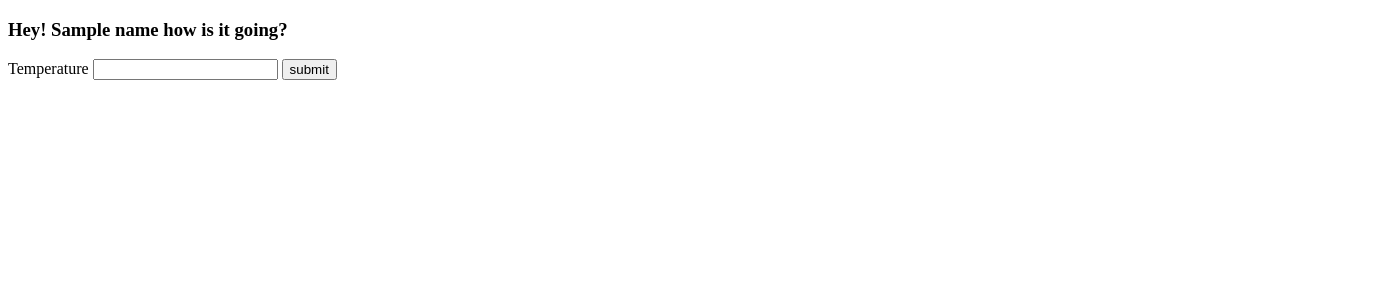
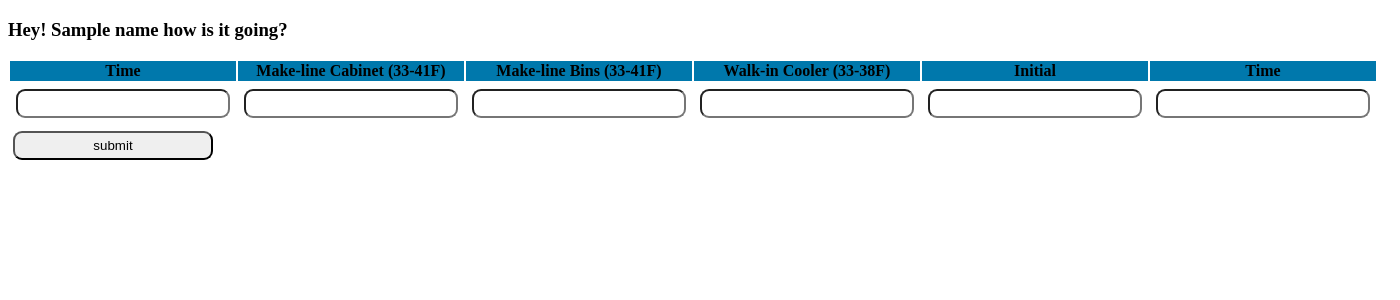
Before and after one commit to VikramAnkathi/TemperatureLogs, a FastAPI app: template app/templates/loginsuccessful.html in a window 1400 px wide. Shown: the top 300 px of the page. Run offline with FastAPI, Linux system fonts and the light colour scheme; the template is opened without the code that fills it: most values are stand-ins (such as "Sample title", 1, 10 or a date in 2020).

Commit message:
css edits

```diff
--- a/app/static/style.css
+++ b/app/static/style.css
@@ -43,3 +43,7 @@ input {
     border-bottom-right-radius: 9px;
     border-bottom-left-radius: 9px;
 }
+
+#tablehead {
+    background-color: #0078AC;
+}
--- a/app/templates/loginsuccessful.html
+++ b/app/templates/loginsuccessful.html
@@ -6,13 +6,41 @@
   <meta name="viewport" content="width=device-width,initial-scale=1" />
   <meta name="description" content="" />
   <link rel="icon" href="favicon.png">
+  <link rel="stylesheet" href="{{ url_for('static', path='style.css') }}">
 </head>
 <body>
     <h3>Hey! {{name}} how is it going?</h3>
     <div>
         <form action="/save/" method="POST">
-            <label for="Temperatue">Temperature</label>
-            <input type="number" step="0.01" name="num" id="num">
+            <table id="temptable">
+                <tr id="tablehead">
+                    <th>Time</th>
+                    <th>Make-line Cabinet (33-41F)</th>
+                    <th>Make-line Bins (33-41F)</th>
+                    <th>Walk-in Cooler (33-38F)</th>
+                    <th>Initial</th>
+                    <th>Time</th>
+                <tr>
+                    <td>
+                        <input type="number" name="time" id="time">
+                    </td>
+                    <td>
+                        <input type="number" name="cabinet" id="cabinet">
+                    </td>
+                    <td>
+                        <input type="number" name="cabinet" id="cabinet">
+                    </td>
+                    <td>
+                        <input type="number" name="cabinet" id="cabinet">
+                    </td>
+                    <td>
+                        <input type="number" name="cabinet" id="cabinet">
+                    </td>
+                    <td>
+                        <input type="number" name="cabinet" id="cabinet">
+                    </td>
+                </tr>
+        </table>
             <input type="submit" value="submit">
         </form>
     </div>
```
